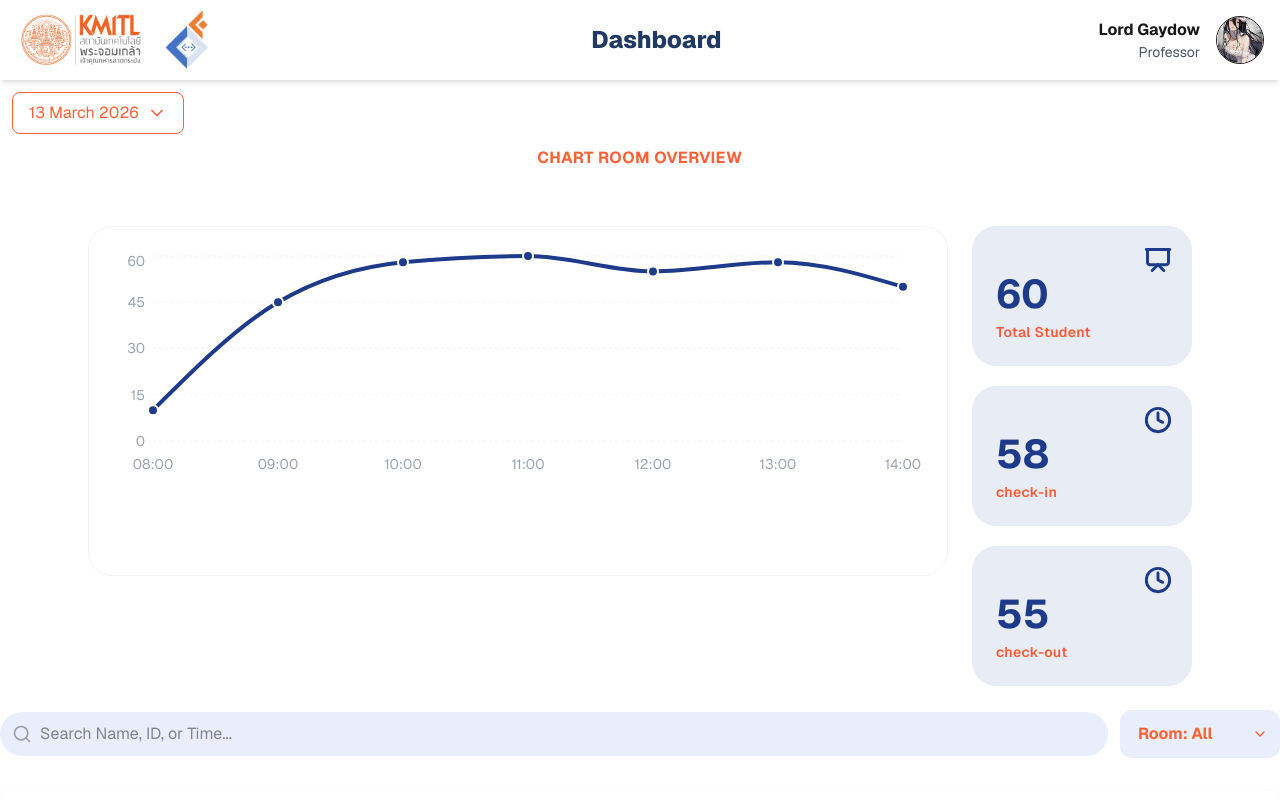
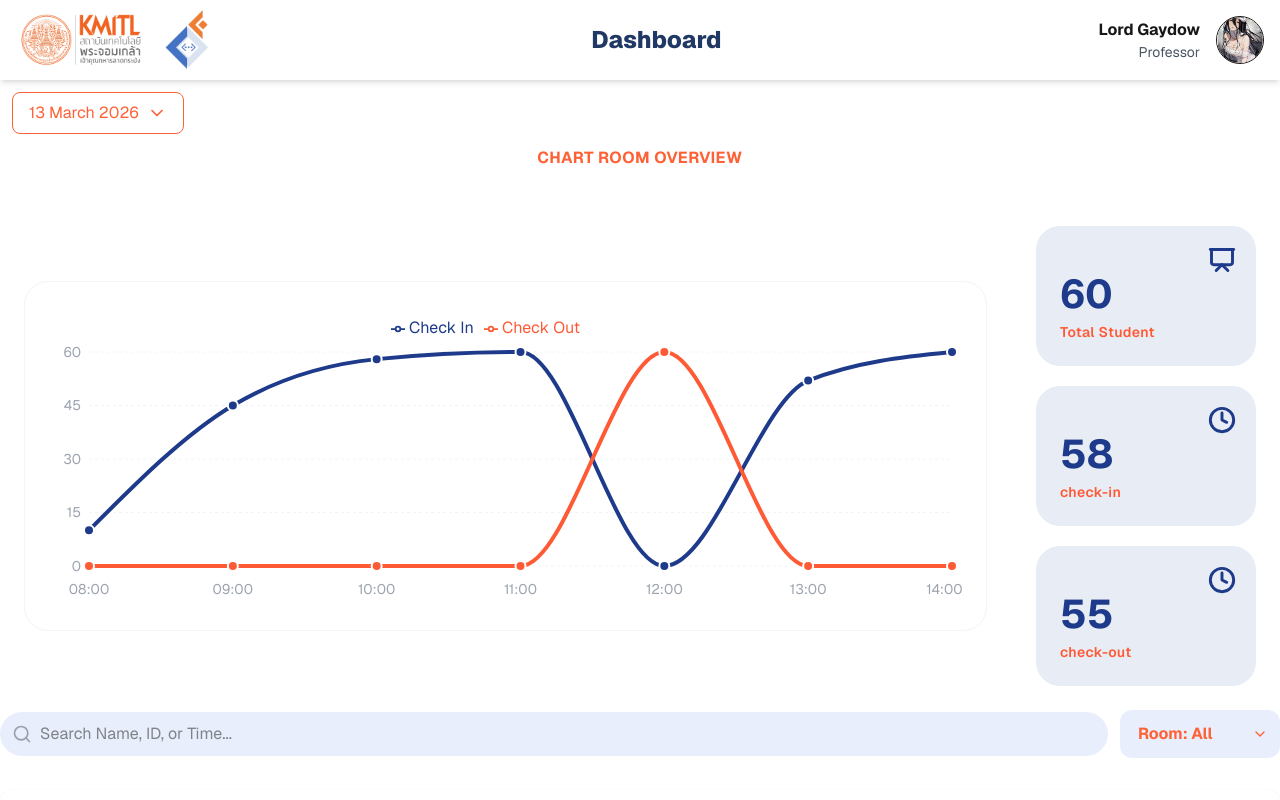
Before and after one commit to KMITL-PCC/project-front, a Next.js app: page /dashboard in a window 1280 px wide. Shown: the top 800 px of the page. Built offline with nearby package versions, Linux system fonts and the light colour scheme.

Commit message:
dashboard things
separate line for check-in and out, fixed the style and position of the graph

```diff
--- a/app/dashboard/page.tsx
+++ b/app/dashboard/page.tsx
@@ -1,10 +1,16 @@
 "use client";
 
-import React, { useState, useEffect, useRef } from 'react';
-import './styles/calendar.css';
+import React, { useState, useEffect, useRef } from "react";
+import "./styles/calendar.css";
 import DatePicker from "react-datepicker";
 import "react-datepicker/dist/react-datepicker.css";
-import { ChevronDown, Search, FileSpreadsheet, Presentation, Clock } from 'lucide-react';
+import {
+  ChevronDown,
+  Search,
+  FileSpreadsheet,
+  Presentation,
+  Clock,
+} from "lucide-react";
 import {
   LineChart,
   Line,
@@ -12,27 +18,68 @@ import {
   YAxis,
   CartesianGrid,
   Tooltip,
+  Legend, // <-- Add this
   ResponsiveContainer,
-} from 'recharts';
-import * as XLSX from 'xlsx';
-import { saveAs } from 'file-saver';
+} from "recharts";
+import * as XLSX from "xlsx";
+import { saveAs } from "file-saver";
 
 const MOCK_DATA = [
-  { id: '66200xxx', name: 'Kaki Miku', room: 'B218', checkIn: '10:15', checkOut: '12:15' },
-  { id: '66200xxx', name: 'Tata', room: 'B218', checkIn: '10:16', checkOut: '12:17' },
-  { id: '66200xxx', name: 'Polymale', room: 'B219', checkIn: '17:15', checkOut: '20:12' },
-  { id: '66200xxx', name: 'UwU', room: 'B219', checkIn: '17:16', checkOut: '20:11' },
+  {
+    id: "66200xxx",
+    name: "Kaki Miku",
+    room: "B218",
+    checkIn: "10:15",
+    checkOut: "12:15",
+  },
+  {
+    id: "66200xxx",
+    name: "Tata",
+    room: "B218",
+    checkIn: "10:16",
+    checkOut: "12:17",
+  },
+  {
+    id: "66200xxx",
+    name: "Polymale",
+    room: "B219",
+    checkIn: "17:15",
+    checkOut: "20:12",
+  },
+  {
+    id: "66200xxx",
+    name: "UwU",
+    room: "B219",
+    checkIn: "17:16",
+    checkOut: "20:11",
+  },
 ];
 
 const data = [
-  { time: '08:00', students: 10 },
-  { time: '09:00', students: 45 },
-  { time: '10:00', students: 58 },
-  { time: '11:00', students: 60 },
-  { time: '12:00', students: 55 },
-  { time: '13:00', students: 58 },
-  { time: '14:00', students: 50 },
+  { time: "08:00", students: 10 },
+  { time: "09:00", students: 45 },
+  { time: "10:00", students: 58 },
+  { time: "11:00", students: 60 },
+  { time: "12:00", students: 0 },
+  { time: "13:00", students: 52 },
+  { time: "14:00", students: 60 },
 ];
+
+const data_out = [
+  { time: "08:00", students: 0 },
+  { time: "09:00", students: 0 },
+  { time: "10:00", students: 0 },
+  { time: "11:00", students: 0 },
+  { time: "12:00", students: 60 },
+  { time: "13:00", students: 0 },
+  { time: "14:00", students: 0 },
+];
+
+const combinedData = data.map((item, index) => ({
+  time: item.time,
+  checkIn: item.students,
+  checkOut: data_out[index].students,
+}));
 
 function Dashboard() {
   const [selectedDate, setSelectedDate] = useState<Date | null>(new Date());
@@ -42,7 +89,7 @@ function Dashboard() {
   const [hasMounted, setHasMounted] = useState(false);
 
   // Filter and search logic
-  const filteredStudents = MOCK_DATA.filter(item => {
+  const filteredStudents = MOCK_DATA.filter((item) => {
     const matchesSearch =
       item.name.toLowerCase().includes(searchTerm.toLowerCase()) ||
       item.id.includes(searchTerm) ||
@@ -56,12 +103,22 @@ function Dashboard() {
   });
 
   return (
-    <div className='font-sans' >
+    <div className="font-sans">
       {/* HEADER */}
-      <div className="h-16 md:h-20 w-full flex justify-between items-center px-3 md:px-4 shadow-md bg-white transition-all duration-300" >
+      <div className="h-16 md:h-20 w-full flex justify-between items-center px-3 md:px-4 shadow-md bg-white transition-all duration-300">
         <div className="flex items-center gap-2 md:gap-4">
-          <img src="KMITL.png" alt="KMITL" title='KMITL' className="h-8 sm:h-10 md:h-16 w-auto transition-all" />
-          <img src="ce-logo.png" alt="CE03" title='CE03' className="h-8 sm:h-10 md:h-16 w-auto transition-all" />
+          <img
+            src="KMITL.png"
+            alt="KMITL"
+            title="KMITL"
+            className="h-8 sm:h-10 md:h-16 w-auto transition-all"
+          />
+          <img
+            src="ce-logo.png"
+            alt="CE03"
+            title="CE03"
+            className="h-8 sm:h-10 md:h-16 w-auto transition-all"
+          />
         </div>
         <div className="text-base sm:text-xl md:text-2xl font-extrabold text-[#203864] transition-all">
           Dashboard
@@ -87,7 +144,15 @@ function Dashboard() {
             onChange={(date) => setSelectedDate(date)}
             customInput={
               <button className="flex items-center gap-2 px-4 py-2 border-1 border-[#FE6136] hover:bg-[#F5F5F5] text-[#FE6136] rounded-lg transition-all">
-                <span>{selectedDate ? selectedDate.toLocaleDateString('en-GB', { day: 'numeric', month: 'long', year: 'numeric' }) : "Select date"}</span>
+                <span>
+                  {selectedDate
+                    ? selectedDate.toLocaleDateString("en-GB", {
+                        day: "numeric",
+                        month: "long",
+                        year: "numeric",
+                      })
+                    : "Select date"}
+                </span>
                 <ChevronDown className="w-5 h-5" />
               </button>
             }
@@ -103,19 +168,60 @@ function Dashboard() {
         </h2>
       </div>
 
-      {/* chart */}
+      {/* phone's cards */}
       <div className="flex flex-row justify-around items-center gap-2 md:gap-2 mb-7 bg-white rounded-2xl block md:hidden">
-        <StatCircle percentage={45} label="Total Student" color="text-orange-500" stroke="stroke-orange-500" sub=" peoples" />
-        <StatCircle percentage={45} label="Check out" color="text-teal-500" stroke="stroke-teal-500" sub=" peoples" />
-        <StatCircle percentage={40} label="Check in" color="text-slate-700" stroke="stroke-slate-700" sub=" peoples" />
+        <StatCircle
+          percentage={45}
+          label="Total Student"
+          color="text-orange-500"
+          stroke="stroke-orange-500"
+          sub=" peoples"
+        />
+        <StatCircle
+          percentage={45}
+          label="Check out"
+          color="text-teal-500"
+          stroke="stroke-teal-500"
+          sub=" peoples"
+        />
+        <StatCircle
+          percentage={40}
+          label="Check in"
+          color="text-slate-700"
+          stroke="stroke-slate-700"
+          sub=" peoples"
+        />
       </div>
 
       {/* Line Chart for desktop and tablet */}
-      <div className="hidden md:flex flex-row gap-6 p-6 w-full max-w-6xl mx-auto bg-white rounded-xl">
-        <div className="flex-1 h-[350px] w-full border border-gray-100 rounded-3xl p-6">
-          <ResponsiveContainer width="100%" height="90%">
-            <LineChart data={data} margin={{ top: 5, right: 20, bottom: 50, left: -20 }}>
-              <CartesianGrid strokeDasharray="3 3" vertical={false} stroke="#f3f4f6" />
+      <div className="hidden md:flex justify-around gap-[4%] p-6 w-full mx-auto bg-white rounded-xl">
+        <div className="flex-1 self-center h-[350px] w-full border border-gray-100 rounded-3xl p-6">
+          <ResponsiveContainer width="100%" height="100%">
+            <LineChart
+              data={combinedData}
+              margin={{ top: 10, right: 10, bottom: 10, left: -20 }}
+            >
+              <CartesianGrid
+                strokeDasharray="3 3"
+                vertical={false}
+                stroke="#f3f4f6"
+              />
+
+              <Tooltip
+                contentStyle={{
+                  borderRadius: "12px",
+                  border: "none",
+                  boxShadow: "0 10px 15px -3px rgb(0 0 0 / 0.1)",
+                }}
+                labelStyle={{
+                  color: "#1f2937",
+                  fontWeight: "bold",
+                  marginBottom: "8px",
+                }}
+              />
+
+              <Legend verticalAlign="top" height={36} />
+
               <XAxis
                 dataKey="time"
                 stroke="#9ca3af"
@@ -130,38 +236,56 @@ function Dashboard() {
                 tickLine={false}
                 axisLine={false}
               />
-              <Tooltip
-                contentStyle={{
-                  borderRadius: '12px',
-                  border: 'none',
-                  boxShadow: '0 10px 15px -3px rgb(0 0 0 / 0.1)'
+
+              <Line
+                type="monotone"
+                dataKey="checkIn" // match the key in function combinedData
+                name="Check In" // this will be showed in tooltip and legend
+                stroke="#1e3a8a"
+                strokeWidth={4}
+                dot={{ r: 5, fill: "#1e3a8a", strokeWidth: 2, stroke: "#fff" }}
+                activeDot={{
+                  r: 8,
+                  fill: "#ff5a36",
+                  stroke: "#fff",
+                  strokeWidth: 3,
                 }}
-                formatter={(value) => [`${value} คน`, 'จำนวนผู้ใช้งาน']}
-                labelStyle={{ color: '#1f2937', fontWeight: 'bold', marginBottom: '8px' }}
               />
               <Line
                 type="monotone"
-                dataKey="students"
-                stroke="#1e3a8a"
+                dataKey="checkOut" // match the key in function combinedData
+                name="Check Out" // this will be showed in tooltip and legend
+                stroke="#ff5a36"
                 strokeWidth={4}
-                dot={{ r: 5, fill: '#1e3a8a', strokeWidth: 2, stroke: '#fff' }}
-                activeDot={{ r: 8, fill: '#ff5a36', stroke: '#fff', strokeWidth: 3 }}
+                dot={{ r: 5, fill: "#ff5a36", strokeWidth: 2, stroke: "#fff" }}
+                activeDot={{
+                  r: 8,
+                  fill: "#1e3a8a",
+                  stroke: "#fff",
+                  strokeWidth: 3,
+                }}
               />
             </LineChart>
           </ResponsiveContainer>
         </div>
 
         {/* ส่วนขวา: การ์ดสถิติ (จัดเรียงอยู่ข้างๆ กราฟ) */}
-        <div className="flex flex-col gap-5 w-[220px] shrink-0">
-
+        <div className="flex flewx-row flex flex-col gap-5 w-[220px] shrink-0">
           {/* Card 1: Total Student */}
           <div className="bg-[#e8edf5] rounded-3xl p-6 relative h-full flex flex-col justify-end min-h-[140px]">
             <div className="absolute top-5 right-5">
-              <Presentation className="text-[#1e3a8a] w-7 h-7" strokeWidth={2.5} />
+              <Presentation
+                className="text-[#1e3a8a] w-7 h-7"
+                strokeWidth={2.5}
+              />
             </div>
             <div>
-              <div className="text-[40px] leading-none font-bold text-[#1e3a8a] mb-2">60</div>
-              <div className="text-[#ff5a36] text-sm font-semibold tracking-wide">Total Student</div>
+              <div className="text-[40px] leading-none font-bold text-[#1e3a8a] mb-2">
+                60
+              </div>
+              <div className="text-[#ff5a36] text-sm font-semibold tracking-wide">
+                Total Student
+              </div>
             </div>
           </div>
 
@@ -171,8 +295,12 @@ function Dashboard() {
               <Clock className="text-[#1e3a8a] w-7 h-7" strokeWidth={2.5} />
             </div>
             <div>
-              <div className="text-[40px] leading-none font-bold text-[#1e3a8a] mb-2">58</div>
-              <div className="text-[#ff5a36] text-sm font-semibold tracking-wide">check-in</div>
+              <div className="text-[40px] leading-none font-bold text-[#1e3a8a] mb-2">
+                58
+              </div>
+              <div className="text-[#ff5a36] text-sm font-semibold tracking-wide">
+                check-in
+              </div>
             </div>
           </div>
 
@@ -182,14 +310,16 @@ function Dashboard() {
               <Clock className="text-[#1e3a8a] w-7 h-7" strokeWidth={2.5} />
             </div>
             <div>
-              <div className="text-[40px] leading-none font-bold text-[#1e3a8a] mb-2">55</div>
-              <div className="text-[#ff5a36] text-sm font-semibold tracking-wide">check-out</div>
+              <div className="text-[40px] leading-none font-bold text-[#1e3a8a] mb-2">
+                55
+              </div>
+              <div className="text-[#ff5a36] text-sm font-semibold tracking-wide">
+                check-out
+              </div>
             </div>
           </div>
-
         </div>
       </div>
-
 
       {/* Search & Filter Bar */}
       <div className="flex items-center gap-3 mb-8 h-12">
@@ -238,12 +368,25 @@ function Dashboard() {
             </thead>
             <tbody>
               {filteredStudents.map((row, index) => (
-                <tr key={index} className={`border-b last:border-0 hover:bg-gray-50 transition-colors ${index % 2 === 0 ? 'bg-white' : 'bg-[#E8EEFB]/30'}`}>
-                  <td className="hidden sm:block p-4 font-medium text-sm md:text-base">{row.name}</td>
-                  <td className="p-4 text-center text-gray-600 text-sm">{row.id}</td>
-                  <td className="p-4 text-center text-gray-600 text-sm">{row.room}</td>
-                  <td className="p-4 text-center font-semibold text-sm">{row.checkIn}</td>
-                  <td className="p-4 text-center font-semibold text-sm">{row.checkOut}</td>
+                <tr
+                  key={index}
+                  className={`border-b last:border-0 hover:bg-gray-50 transition-colors ${index % 2 === 0 ? "bg-white" : "bg-[#E8EEFB]/30"}`}
+                >
+                  <td className="hidden sm:block p-4 font-medium text-sm md:text-base">
+                    {row.name}
+                  </td>
+                  <td className="p-4 text-center text-gray-600 text-sm">
+                    {row.id}
+                  </td>
+                  <td className="p-4 text-center text-gray-600 text-sm">
+                    {row.room}
+                  </td>
+                  <td className="p-4 text-center font-semibold text-sm">
+                    {row.checkIn}
+                  </td>
+                  <td className="p-4 text-center font-semibold text-sm">
+                    {row.checkOut}
+                  </td>
                 </tr>
               ))}
             </tbody>
@@ -251,7 +394,7 @@ function Dashboard() {
         </div>
       </div>
     </div>
-  )
+  );
 }
 
 function StatCircle({ percentage, label, color, stroke, sub }: any) {
@@ -262,9 +405,22 @@ function StatCircle({ percentage, label, color, stroke, sub }: any) {
     <div className="flex flex-col items-center">
       <div className="relative flex items-center justify-center mb-2">
         <svg className="w-28 h-28 md:w-32 md:h-32 transform -rotate-90">
-          <circle cx="50%" cy="50%" r={radius} stroke="currentColor" strokeWidth="8" fill="transparent" className="text-gray-100" />
           <circle
-            cx="50%" cy="50%" r={radius} stroke="currentColor" strokeWidth="8" fill="transparent"
+            cx="50%"
+            cy="50%"
+            r={radius}
+            stroke="currentColor"
+            strokeWidth="8"
+            fill="transparent"
+            className="text-gray-100"
+          />
+          <circle
+            cx="50%"
+            cy="50%"
+            r={radius}
+            stroke="currentColor"
+            strokeWidth="8"
+            fill="transparent"
             strokeDasharray={circumference}
             strokeDashoffset={offset}
             strokeLinecap="round"
@@ -281,4 +437,4 @@ function StatCircle({ percentage, label, color, stroke, sub }: any) {
   );
 }
 
-export default Dashboard
+export default Dashboard;
```
Also changed, not shown: app/dashboard/styles/scrollbar.css (deleted, +0 -12 lines).
